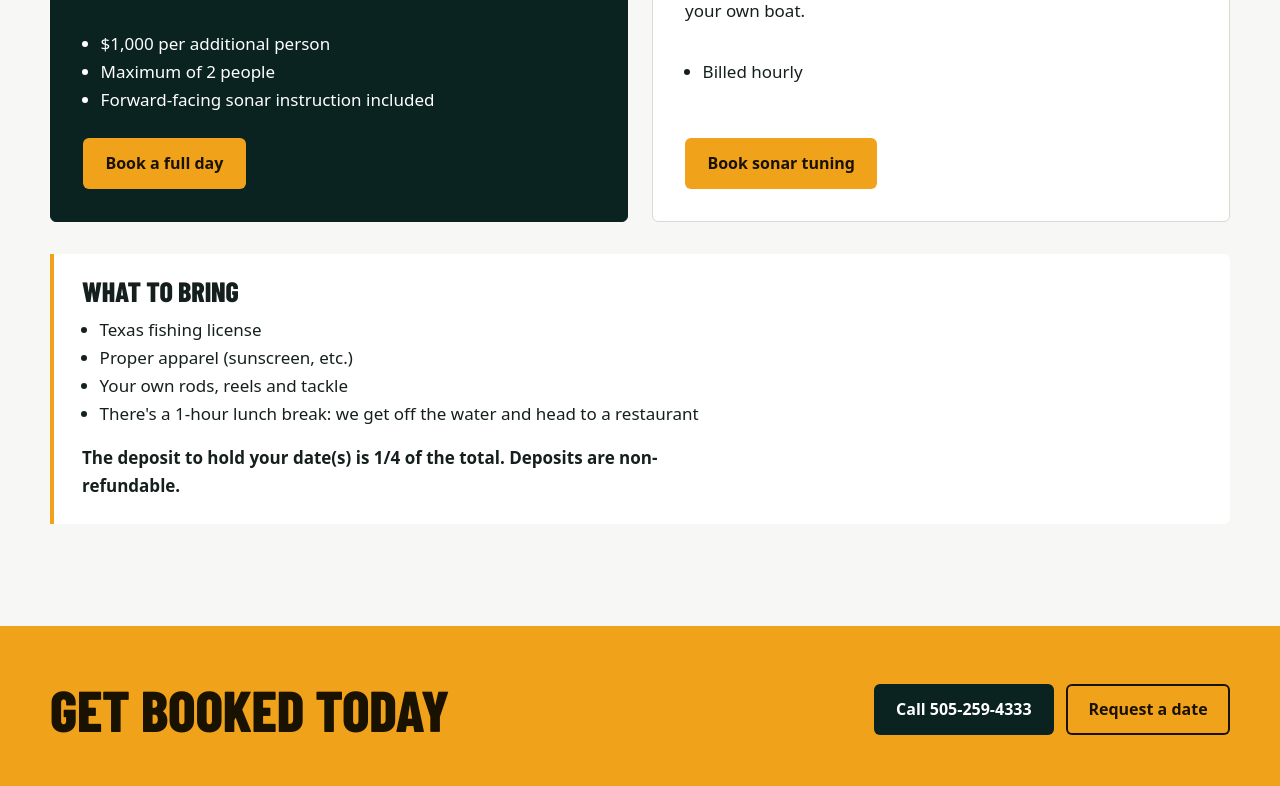
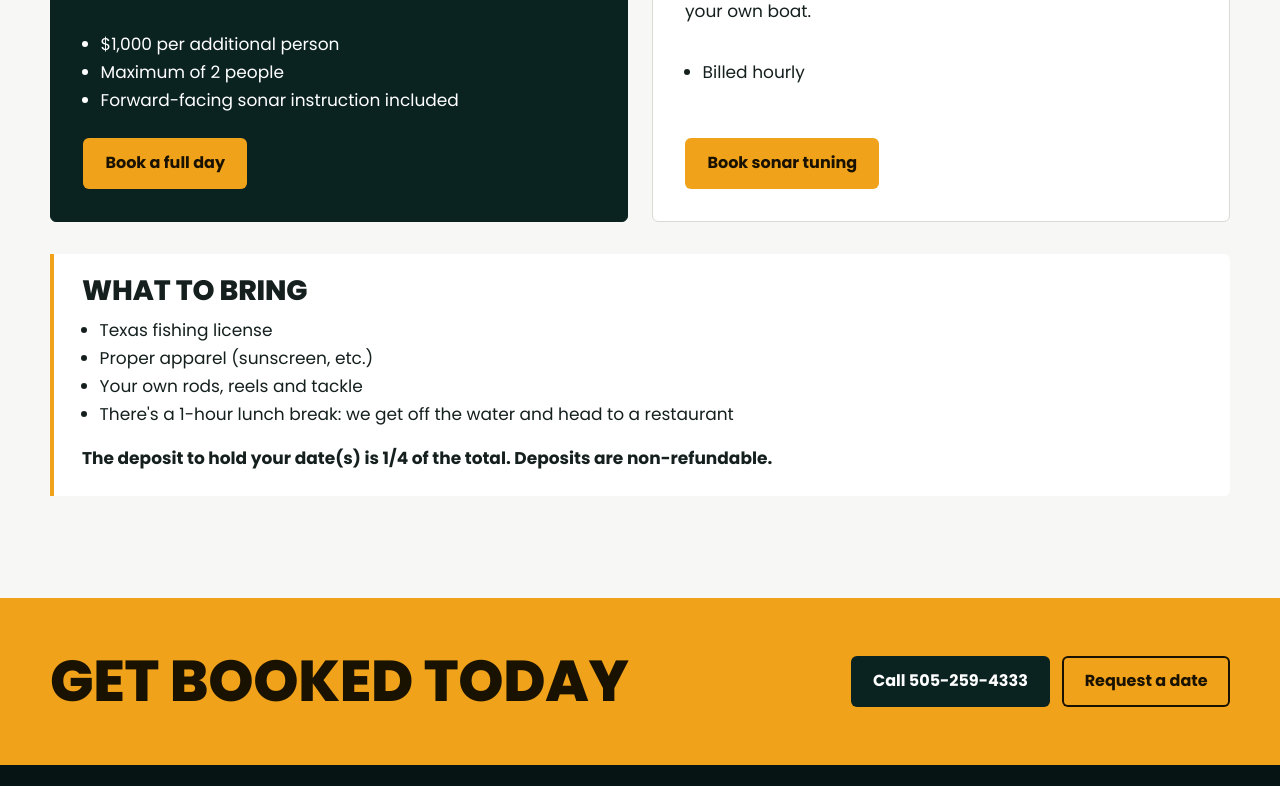
Before and after one commit to Manish-247/slaunchedguideservice, a plain HTML site: page pricing/index.html in a window 1280 px wide. Shown: the part 751-1537 px from the top of the page. Drawn offline with Linux system fonts and the light colour scheme.

Commit message:
Refresh homepage design and apply Poppins

```diff
--- a/pricing/index.html
+++ b/pricing/index.html
@@ -3,6 +3,7 @@
 <head>
 <meta charset="utf-8">
 <meta name="viewport" content="width=device-width,initial-scale=1">
+<link rel="stylesheet" href="/assets/css/poppins.css">
 <title>Pricing | Guided Bass Fishing Trips &amp; Sonar Tuning | Slaunched</title>
 <meta name="description" content="Full-day 8-hour guided trophy bass trip for $1,000 or sonar tuning at $155/hour. See what to bring and deposit details for West Texas bass fishing trips.">
 <link rel="canonical" href="https://www.slaunchedguideservice.com/pricing/">
```
